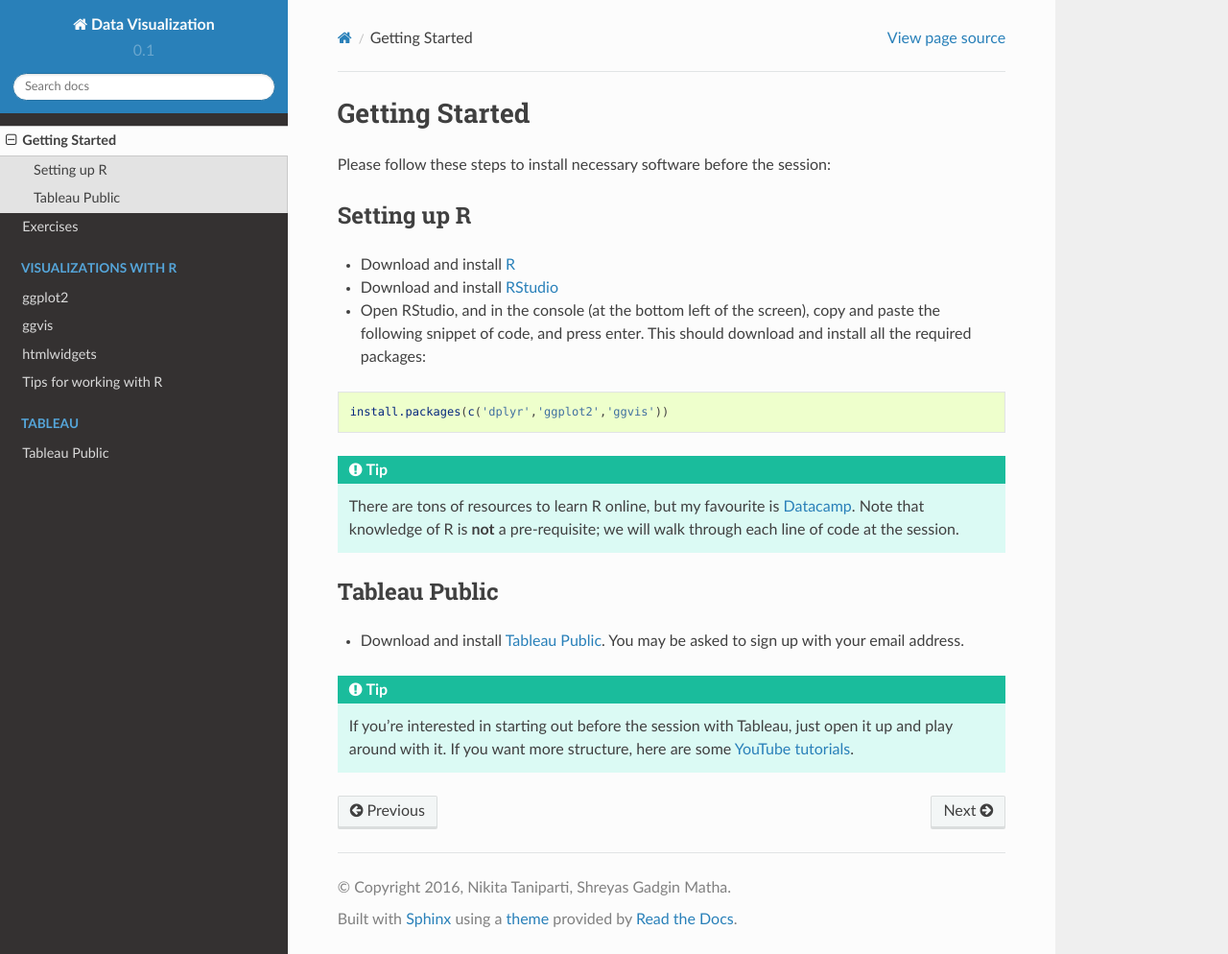
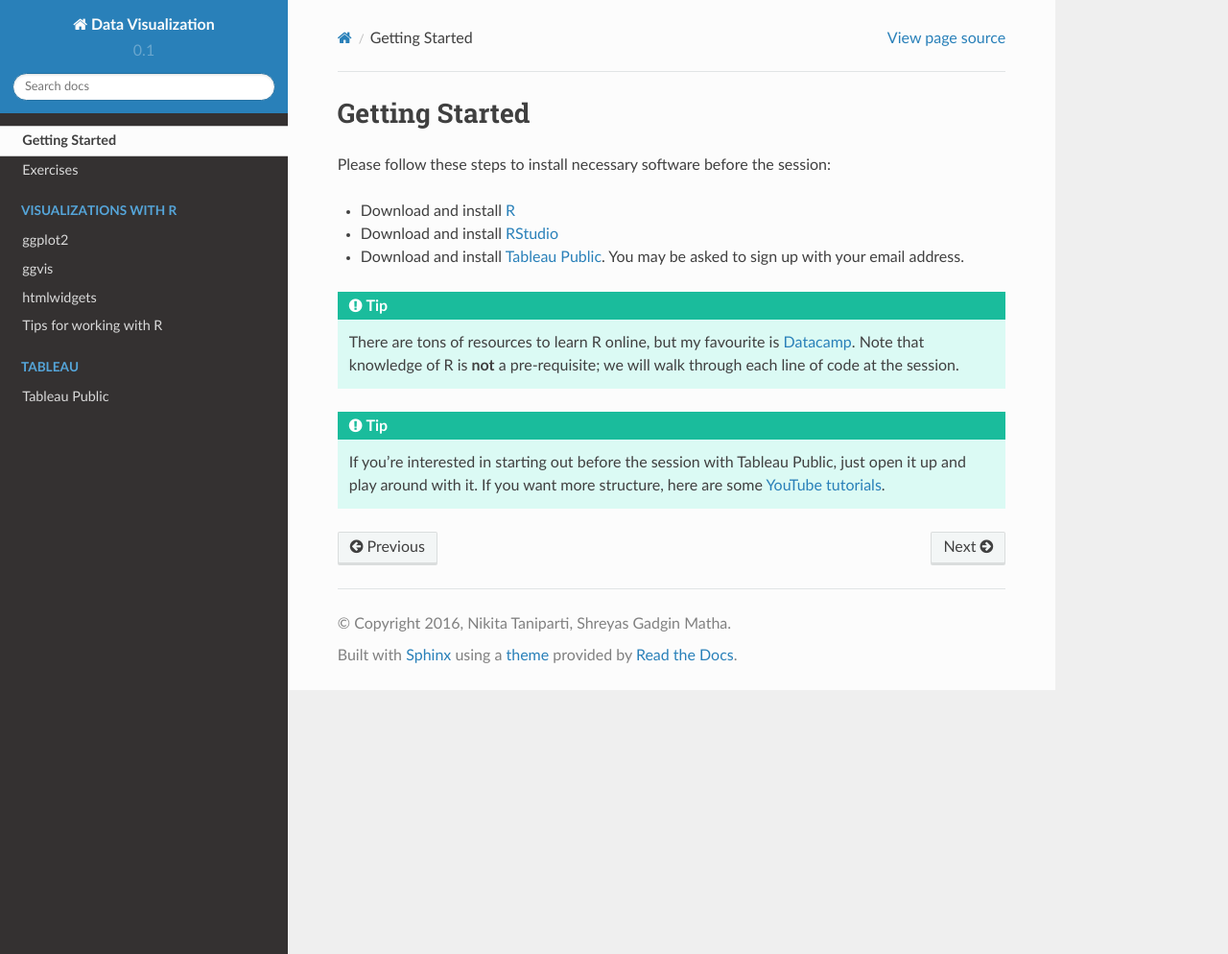
Before and after one commit to shreyasgm/data-visualization-training, a Sphinx documentation site: the page built from docs/gettingstarted.rst, in a window 1280 px wide and 994 px high. Shown: the whole window at 96% size. Built offline with Sphinx 7.4.7 and the Read the Docs theme 2.0.0, drawn with Linux system fonts in a browser that asks for light colours.

Commit message:
Simplify getting started page

```diff
--- a/docs/gettingstarted.rst
+++ b/docs/gettingstarted.rst
@@ -2,36 +2,20 @@ Getting Started
 ===============
 Please follow these steps to install necessary software before the session:
 
-Setting up R
-------------
-
 - Download and install R_
 - Download and install RStudio_
-- Open RStudio, and in the console (at the bottom left of the screen), copy and paste the following snippet of code, and press enter. This should download and install all the required packages:
-
-.. highlight:: R
-
-::
-
-	install.packages(c('dplyr','ggplot2','ggvis'))
+- Download and install `Tableau Public`_. You may be asked to sign up with your email address.
 
 .. tip::
 
 	There are tons of resources to learn R online, but my favourite is Datacamp_. Note that knowledge of R is **not** a pre-requisite; we will walk through each line of code at the session.
 
+.. tip::
+
+	If you're interested in starting out before the session with Tableau Public, just open it up and play around with it. If you want more structure, here are some `YouTube tutorials`_.
+
 .. _R: https://cran.r-project.org/
 .. _RStudio: https://www.rstudio.com/products/rstudio/download/
 .. _Datacamp: https://www.datacamp.com/
-
-
-Tableau Public
---------------
-
-- Download and install `Tableau Public`_. You may be asked to sign up with your email address.
-
-.. tip::
-
-	If you're interested in starting out before the session with Tableau, just open it up and play around with it. If you want more structure, here are some `YouTube tutorials`_.
-
 .. _Tableau Public: https://public.tableau.com/s/download
 .. _YouTube tutorials: https://www.youtube.com/playlist?list=PLTVUozgYlmzILvGJ2UujjkRlTK7Wo-t3m
```
